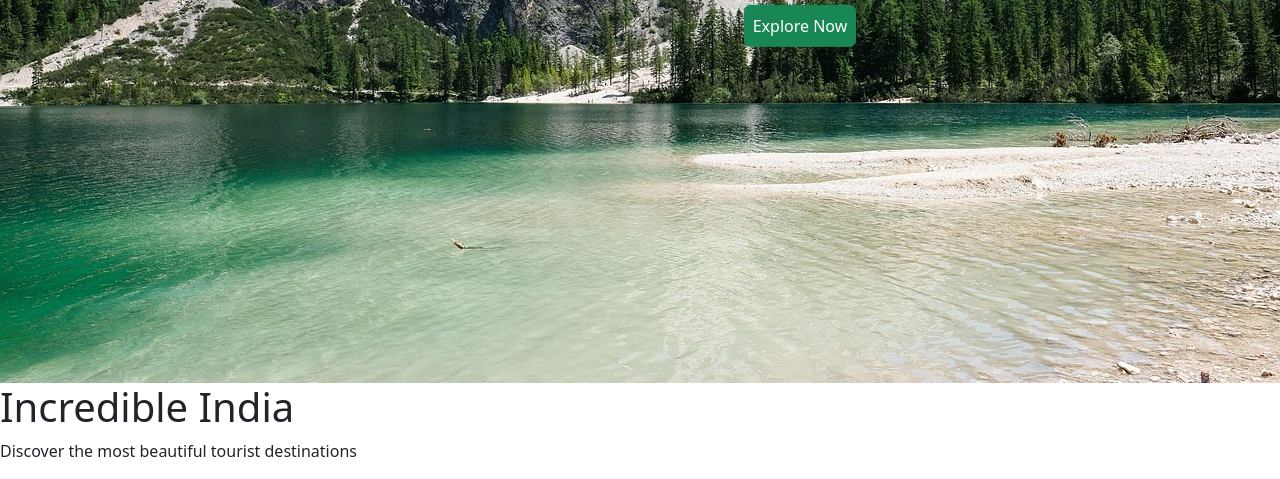
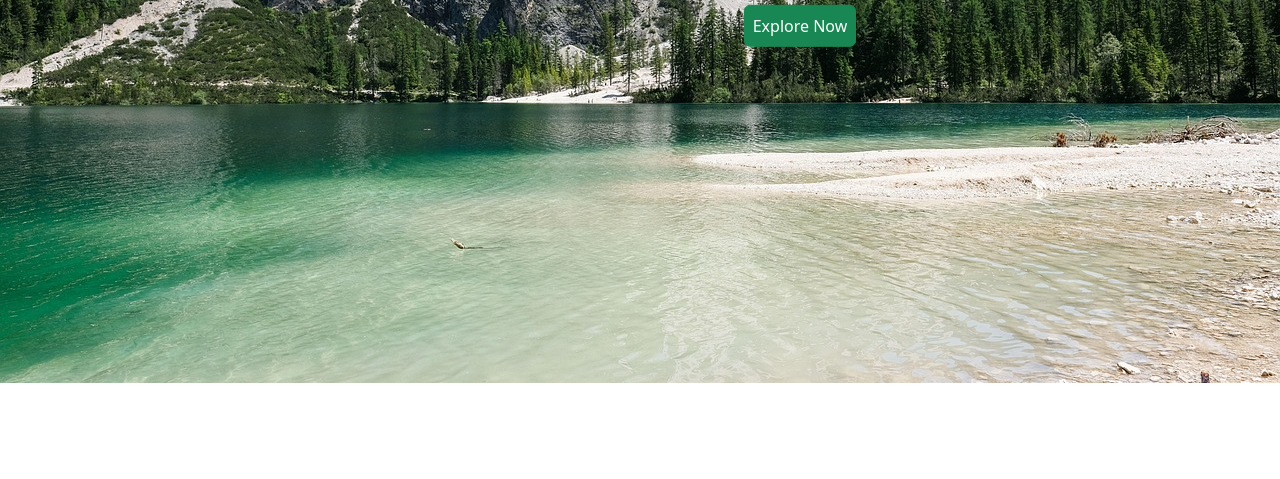
Before and after one commit to KhanNargis18/TourGuideIndia-website, a plain HTML site: page index.html in a window 1280 px wide. Shown: the part 497-976 px from the top of the page. After the commit the page ends 880 px from the top, so only its background shows below. Drawn offline with nearby package versions, Linux system fonts and the light colour scheme.

Commit message:
index.html

```diff
--- a/index.html
+++ b/index.html
@@ -99,10 +99,7 @@
         <h4>Be it weekend gateways in India adventures, we,ve got you covered from tickets to hotels.</h4>
         <button type="button" class="btn btn-success m-10 p-2">Explore Now</button>
     </div>
-    <header>
-        <h1>Incredible India</h1>
-        <p class="subtitle">Discover the most beautiful tourist destinations</p>
-    </header>
+
 
 
     <script src="https://cdn.jsdelivr.net/npm/bootstrap@5.3.8/dist/js/bootstrap.bundle.min.js"></script>
```
